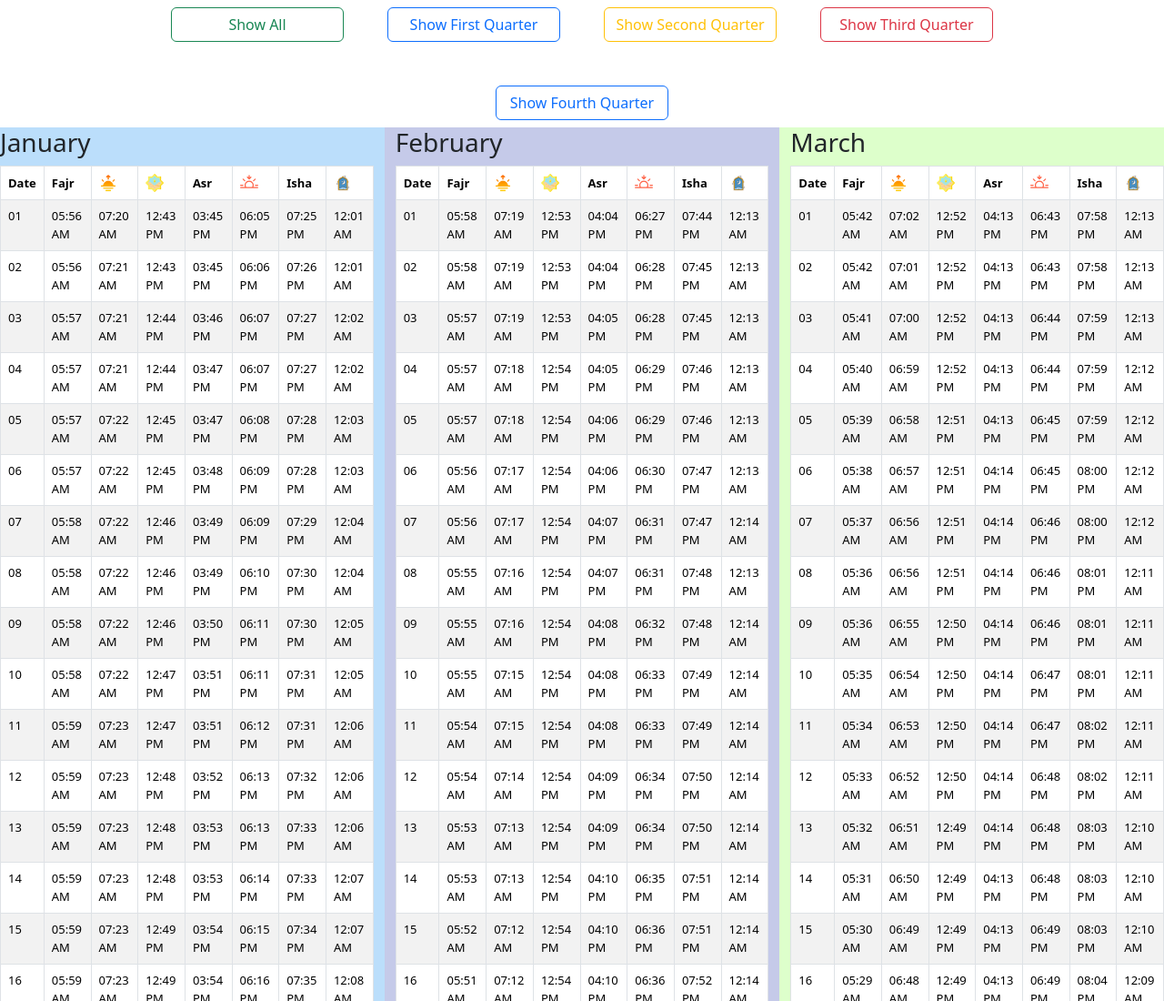
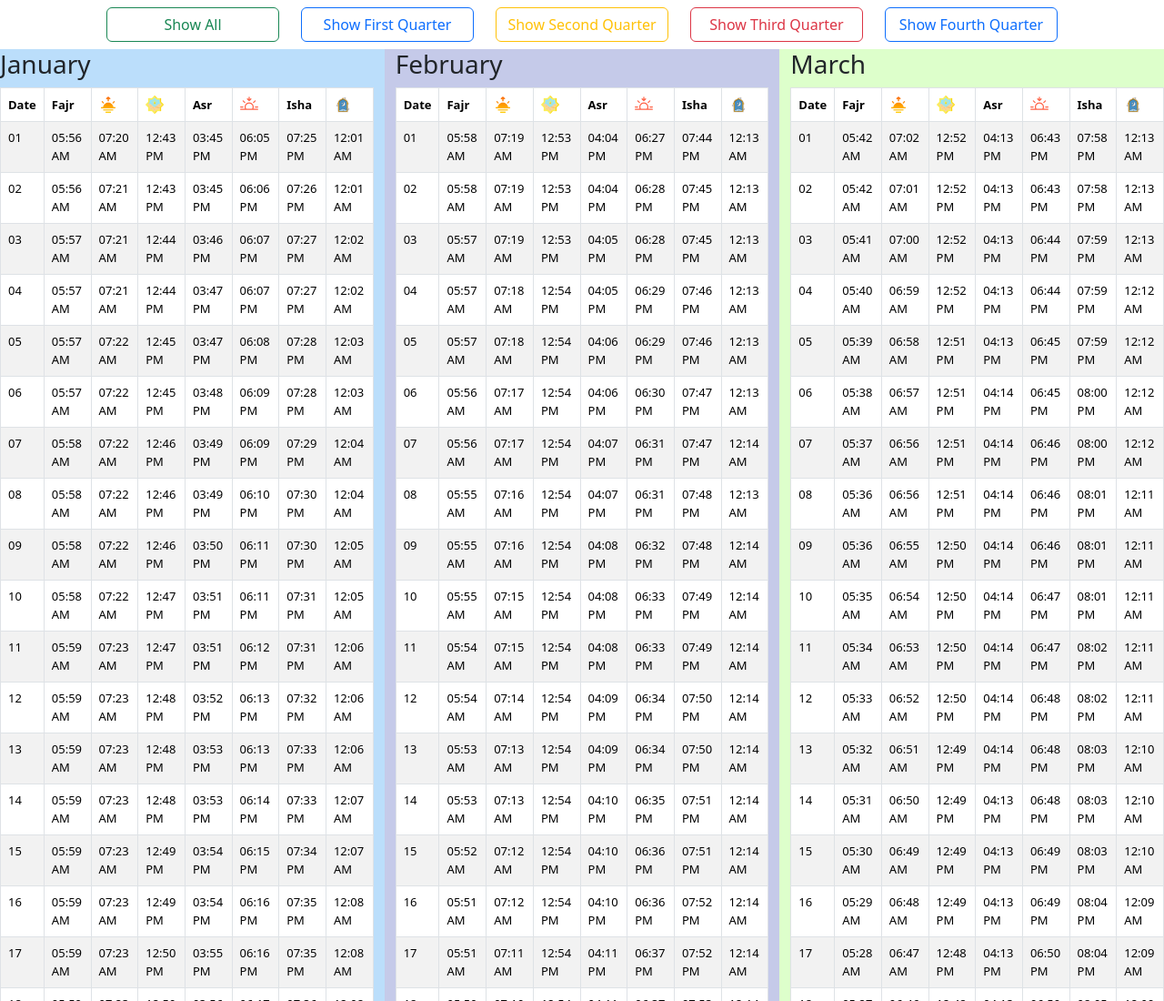
Before and after one commit to osama-dev-001/jantari, a website: page jantari/ahmedabad/ahmedabad_table.html in a window 1280 px wide. Shown: the top 1100 px of the page at 91% size. Drawn offline with nearby package versions, Linux system fonts and the light colour scheme.

Commit message:
Update ahmedabad_table.html

```diff
--- a/jantari/ahmedabad/ahmedabad_table.html
+++ b/jantari/ahmedabad/ahmedabad_table.html
@@ -18,7 +18,7 @@
 
 <body>
 	<div class="container mt-2">
-		<div id="btn-container" class="row justify-content-center gap-5">
+		<div id="btn-container" class="row justify-content-center gap-4">
 			<button class="btn btn-outline-success col-md-2" id="show-all">Show All</button>
 			<button class="btn btn-outline-primary col-md-2" id="first-quarter">Show First Quarter</button>
 			<button class="btn btn-outline-warning col-md-2" id="second-quarter">Show Second Quarter</button>
```
